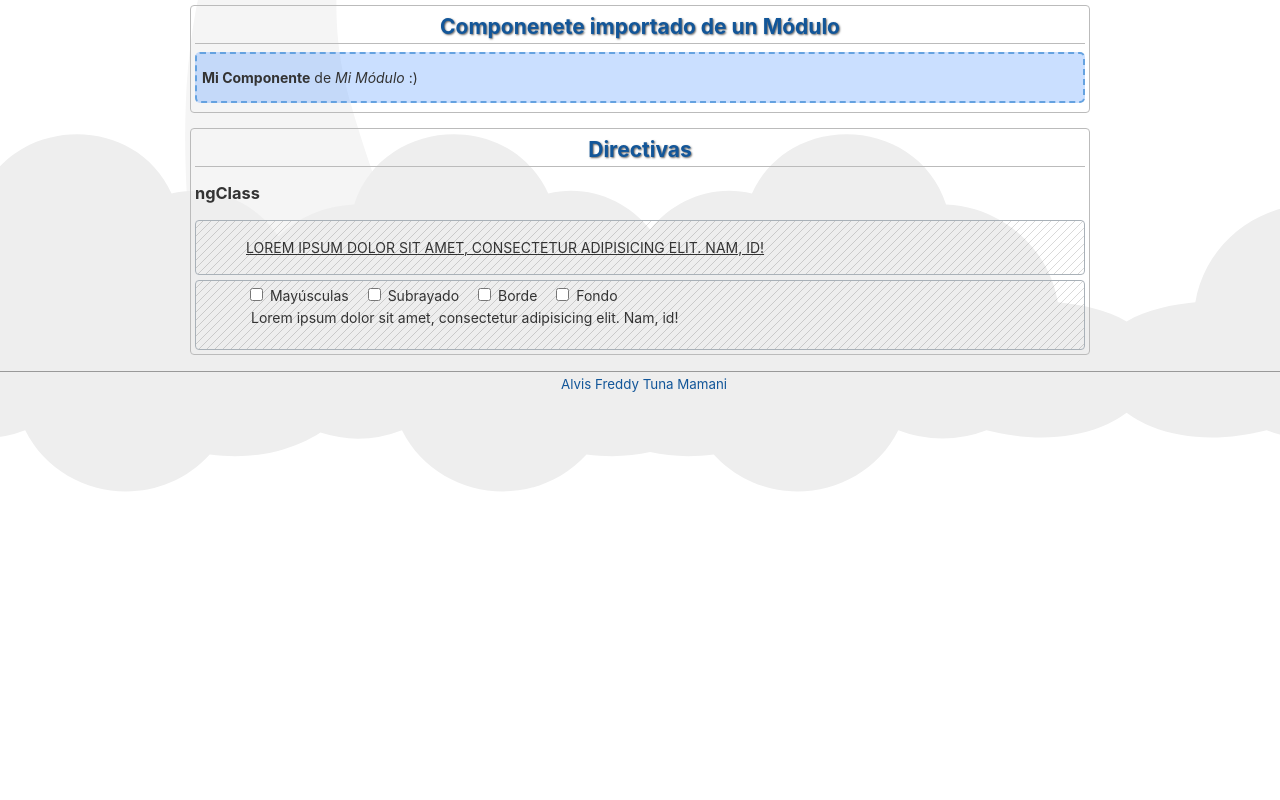
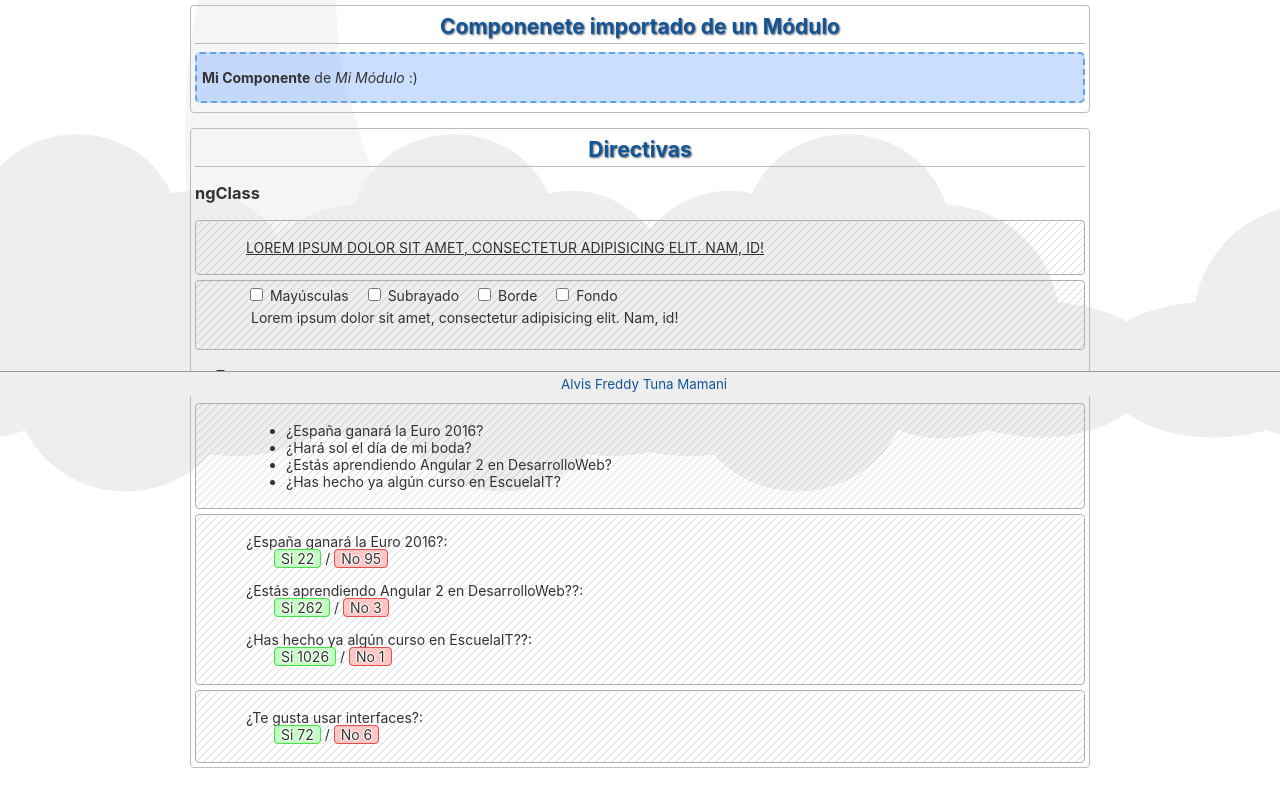
Before and after one commit to alvisfreddy/desweb-angular, an Angular app: page / in a window 1280 px wide. Shown: the part 404-1204 px from the top of the page. Before the commit the page ends 800 px from the top, so only its background shows below. Built offline with nearby package versions, Linux system fonts and the light colour scheme.

Commit message:
Directiva: ngFor ( Ejemplos )

```diff
--- a/src/app/mimodulo/directivas/directivas.component.css
+++ b/src/app/mimodulo/directivas/directivas.component.css
@@ -52,3 +52,24 @@ div.d-ngclass label + p {
 label + label {
 	margin-left: 15px;
 }
+
+/* ngFor */
+div.d-ngfor p {
+	line-height: 1.25em;
+}
+div.d-ngfor p span {
+	border-radius: 4px;
+	padding: 0px 6px;
+	text-shadow: 0px -1px 1px #fff, 1px 0px 1px #fff, 0px 1px 1px #fff, -1px 0px 1px #fff;
+}
+
+div.d-ngfor span.si {
+	margin-left: 28px;
+	border: 1px solid #47e047;
+	background-color: #aeffaeb7;
+}
+div.d-ngfor span.no {
+	/* margin-left: 0px; */
+	border: 1px solid #db524d;
+	background-color: #ffb1aeb7;
+}
--- a/src/app/mimodulo/directivas/directivas.component.html
+++ b/src/app/mimodulo/directivas/directivas.component.html
@@ -11,3 +11,26 @@
 		Lorem ipsum dolor sit amet, consectetur adipisicing elit. Nam, id!
 	</p>
 </div>
+
+<h3>ngFor</h3>
+<div class="d-ngfor">
+	<ul>
+		<li *ngFor="let pregunta of preguntas">{{ pregunta }}</li>
+	</ul>
+</div>
+<div class="d-ngfor">
+	<p *ngFor="let objPregunta of preguntasObj">
+		{{ objPregunta.pregunta }}:
+		<br>
+		<span class="si">Si {{ objPregunta.si }}</span> /
+		<span class="no">No {{ objPregunta.no }}</span>
+	</p>
+</div>
+<div class="d-ngfor">
+	<p *ngFor="let obj of preguntasObj2">
+		{{ obj.pregunta }}:
+		<br>
+		<span class="si">Si {{ obj.si }}</span> /
+		<span class="no">No {{ obj.no }}</span>
+	</p>
+</div>
--- a/src/app/mimodulo/directivas/directivas.component.ts
+++ b/src/app/mimodulo/directivas/directivas.component.ts
@@ -1,4 +1,10 @@
 import { Component, OnInit } from '@angular/core';
+
+interface PreguntasInterface {
+	pregunta: string;
+	si: number;
+	no: number;
+}
 
 @Component({
 	selector: 'app-directivas',
@@ -13,6 +19,38 @@ export class DirectivasComponent implements OnInit {
 	isBorde;
 	isFondo;
 
+	// ngFor
+	preguntas: string[] = [
+		"¿España ganará la Euro 2016?",
+		"¿Hará sol el día de mi boda?",
+		"¿Estás aprendiendo Angular 2 en DesarrolloWeb?",
+		"¿Has hecho ya algún curso en EscuelaIT?"
+	];
+	preguntasObj = [
+		{
+			pregunta: "¿España ganará la Euro 2016?",
+			si: 22,
+			no: 95
+		},
+		{
+			pregunta: "¿Estás aprendiendo Angular 2 en DesarrolloWeb??",
+			si: 262,
+			no: 3
+		},
+		{
+			pregunta: "¿Has hecho ya algún curso en EscuelaIT??",
+			si: 1026,
+			no: 1
+		}
+	];
+	preguntasObj2: PreguntasInterface[] = [
+		{
+			pregunta: "¿Te gusta usar interfaces?",
+			si: 72,
+			no: 6
+		}
+	];
+
 	constructor() { }
 
 	ngOnInit(): void {
```
